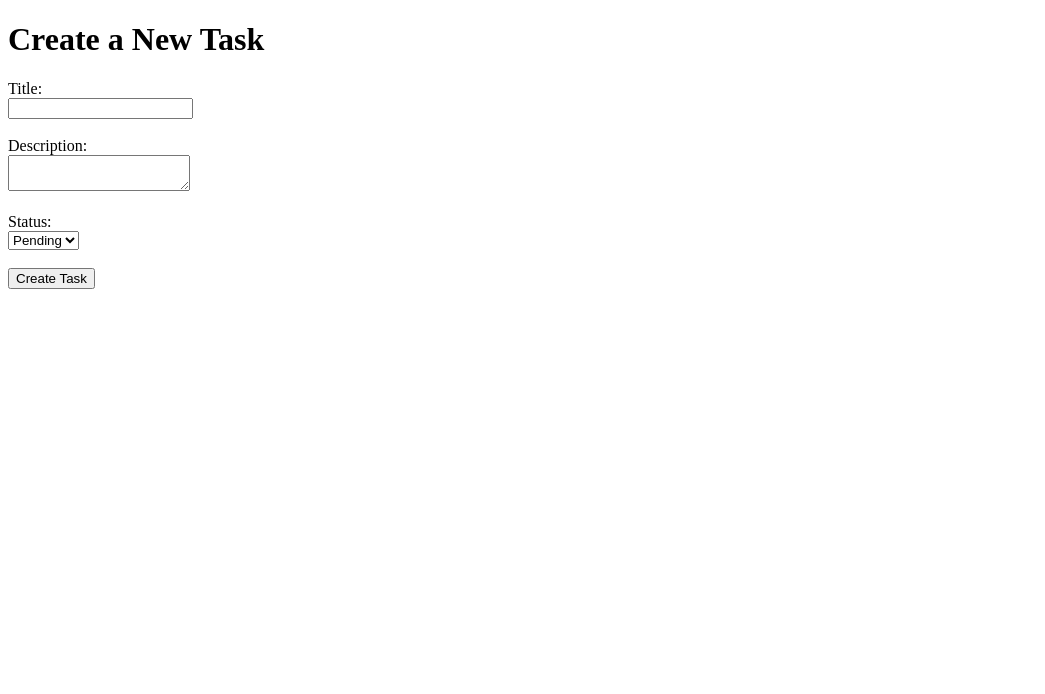
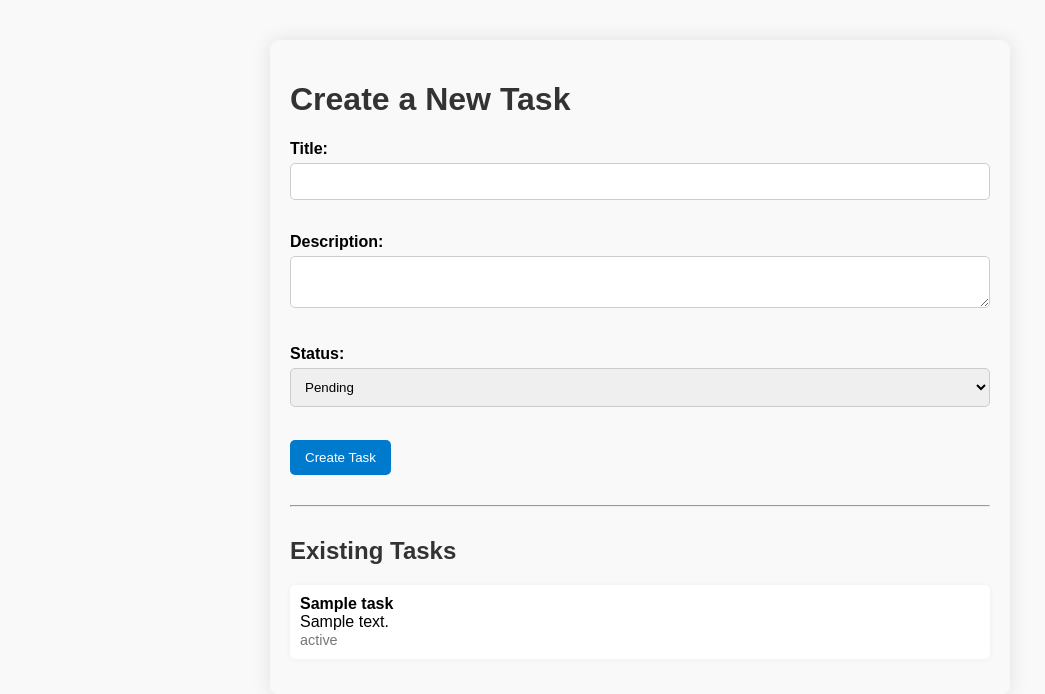
Before and after one commit to Amonvix/crud-ecs-python, a FastAPI app: template templates/form.html in a window 1280 px wide. Shown: the top 694 px of the page, without its empty margins (0-1045 px from the left). Run offline with FastAPI, Linux system fonts and the light colour scheme; the template is opened without the code that fills it: most values are stand-ins (such as "Sample title", 1, 10 or a date in 2020).

Commit message:
FrontEnd ready. Next step. packing

```diff
--- a/main.py
+++ b/main.py
@@ -4,7 +4,6 @@ from fastapi import FastAPI, Request, Form
 from fastapi.responses import HTMLResponse, RedirectResponse
 from fastapi.templating import Jinja2Templates
 from sqlalchemy.orm import Session
-
 
 from logger import logger
 from routers import task as task_router
@@ -33,7 +32,10 @@ if __name__ == "__main__":
 
 @app.get("/form", response_class=HTMLResponse)
 async def show_form(request:Request):
-    return templates.TemplateResponse("form.html", {"request" : request})
+    db: Session = SessionLocal()
+    tasks = db.query(TaskModel).order_by(TaskModel.id.desc()).all()
+    db.close()
+    return templates.TemplateResponse("form.html", {"request": request, "tasks": tasks})
 
 @app.post("/submit")
 async def submit_form(
@@ -50,5 +52,9 @@ async def submit_form(
         db.close()
     return RedirectResponse(url="/form", status_code=303)
 
+@app.get("/", include_in_schema=False)
+def redirect_to_form():
+    return RedirectResponse(url="/form")
+
 # Create tables if they don't exist
 Base.metadata.create_all(bind=engine)
--- a/templates/form.html
+++ b/templates/form.html
@@ -1,6 +1,73 @@
 <!DOCTYPE html>
 <html>
 <head>
+    <style>
+    body {
+        font-family: Arial, sans-serif;
+        max-width: 700px;
+        margin: 40px auto;
+        background: #f9f9f9;
+        padding: 20px;
+        border-radius: 10px;
+        box-shadow: 0 0 20px rgba(0,0,0,0.1);
+    }
+
+    h1, h2 {
+        color: #333;
+    }
+
+    label {
+        font-weight: bold;
+    }
+
+    input[type="text"],
+    textarea,
+    select {
+        width: 100%;
+        padding: 10px;
+        margin-top: 5px;
+        margin-bottom: 15px;
+        border: 1px solid #ccc;
+        border-radius: 5px;
+        box-sizing: border-box;
+    }
+
+    button {
+        background-color: #007acc;
+        color: white;
+        padding: 10px 15px;
+        border: none;
+        border-radius: 5px;
+        cursor: pointer;
+    }
+
+    button:hover {
+        background-color: #005fa3;
+    }
+
+    hr {
+        margin: 30px 0;
+    }
+
+    ul {
+        list-style-type: none;
+        padding: 0;
+    }
+
+    li {
+        background: white;
+        padding: 10px;
+        margin-bottom: 10px;
+        border-radius: 5px;
+        box-shadow: 0 0 5px rgba(0,0,0,0.05);
+    }
+
+    .status {
+        font-size: 0.9em;
+        color: #777;
+    }
+</style>
+
     <title>Create Task</title>
 </head>
 <body>
@@ -20,5 +87,18 @@
 
         <button type="submit">Create Task</button>
     </form>
+    <hr>
+<h2>Existing Tasks</h2>
+<ul>
+    {% for task in tasks %}
+        <li>
+            <strong>{{ task.title }}</strong><br>
+            {{ task.description }}<br>
+    <span class="status">{{ task.status }}</span>
+        </li>
+    {% else %}
+        <li>No tasks found.</li>
+    {% endfor %}
+</ul>
 </body>
 </html>
```
